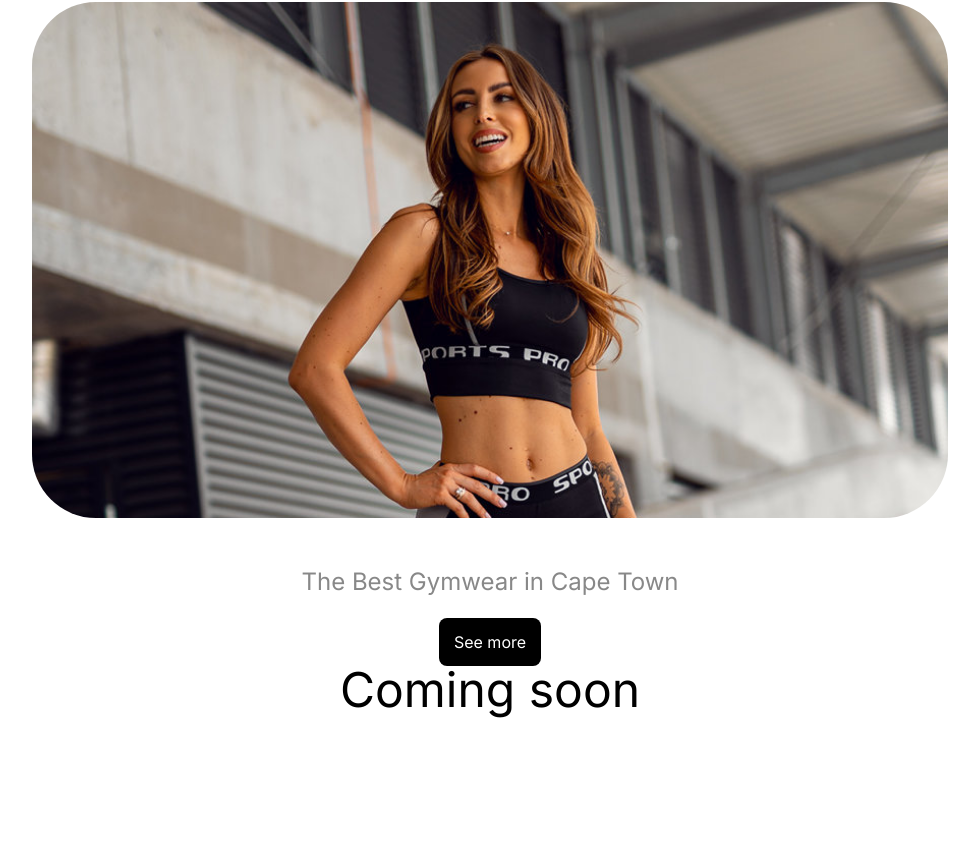
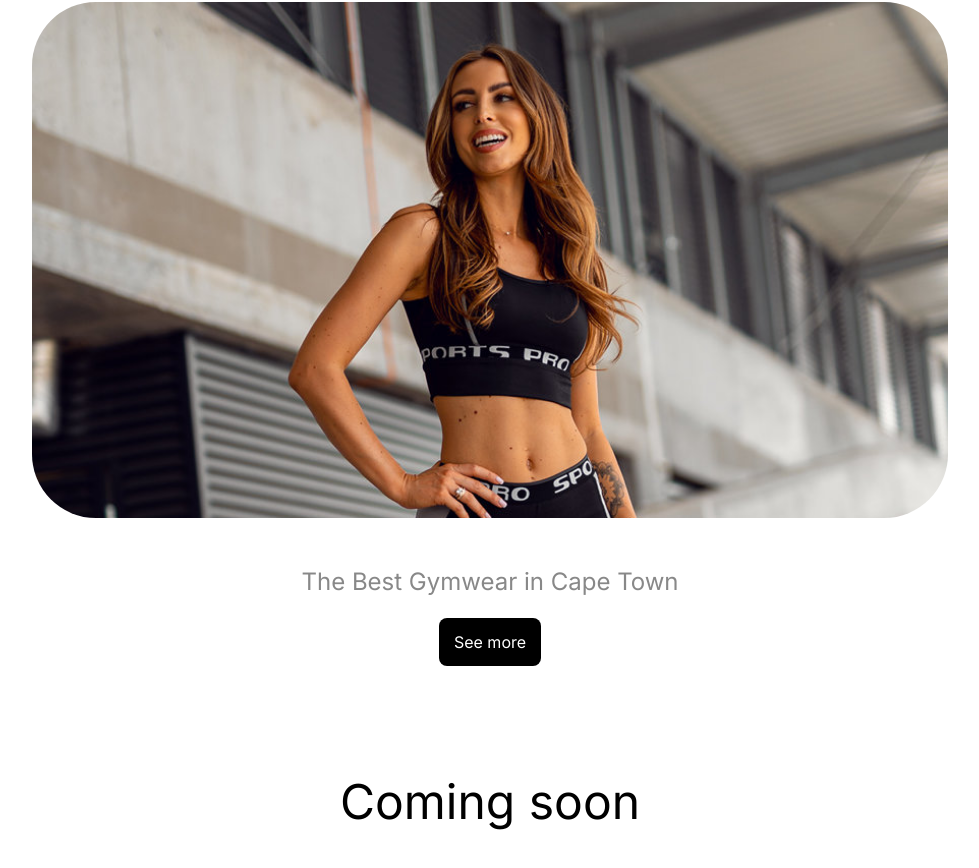
Before and after one commit to naeem2000/nova-athletics-landing, a Next.js app: page / in a window 1280 px wide. Shown: the part 288-1156 px from the top of the page, without its empty margins (150-1129 px from the left). Before the commit the page ends 1007 px from the top, so only its background shows below. Built offline with nearby package versions, Linux system fonts and the light colour scheme.

Commit message:
fix(): fixed build error

```diff
--- a/src/app/components/Logos.tsx
+++ b/src/app/components/Logos.tsx
@@ -1,9 +1,12 @@
+'use client';
 import React from 'react';
+import { motionStyles } from './functions/constants';
+import { motion } from 'motion/react';
 
 export default function Logos() {
 	return (
-		// <motion.div className='my-28' {...motionStyles}>
-		<h2 className='text-center text-5xl'>Coming soon</h2>
-		// </motion.div>
+		<motion.div className='my-28' {...motionStyles}>
+			<h2 className='text-center text-5xl'>Coming soon</h2>
+		</motion.div>
 	);
 }
```
